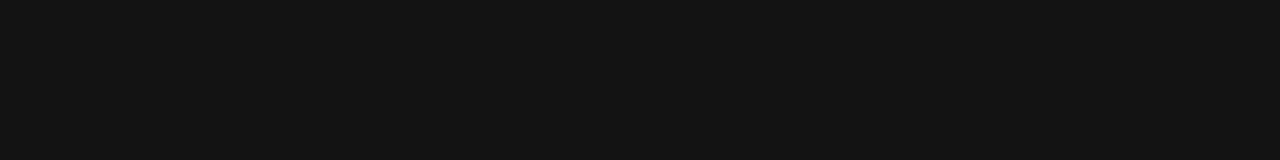
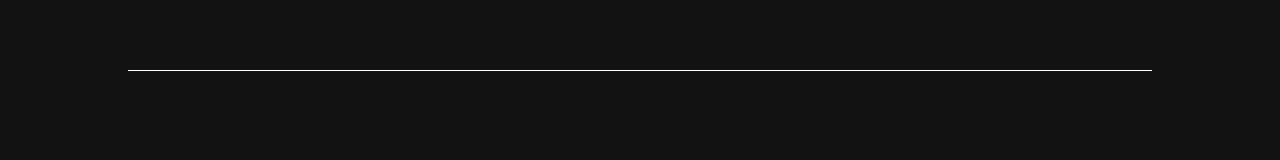
Before and after one commit to basedantoni/galaso, a Next.js app: page /music in a window 1280 px wide. Shown: the part 784-944 px from the top of the page. Built offline with nearby package versions, Linux system fonts and the light colour scheme.

Commit message:
:lipstick: GAL-5 detailed fix on music ui

```diff
--- a/pages/music/index.js
+++ b/pages/music/index.js
@@ -17,8 +17,8 @@
   return (
     <BaseLayout>
       <MusicHero />
-      <hr className="border-1 border-black my-24" />
-      <div className="flex flex-wrap justify-center">
+      <hr className="border-1 border-white mb-4 lg:my-24 invisible lg:visible" />
+      <div className="flex flex-wrap justify-center lg:justify-between">
         {albumns.map(({ trackType, trackName, listenLink, imageName, id }) => (
           <MusicCard
             key={id}
```
